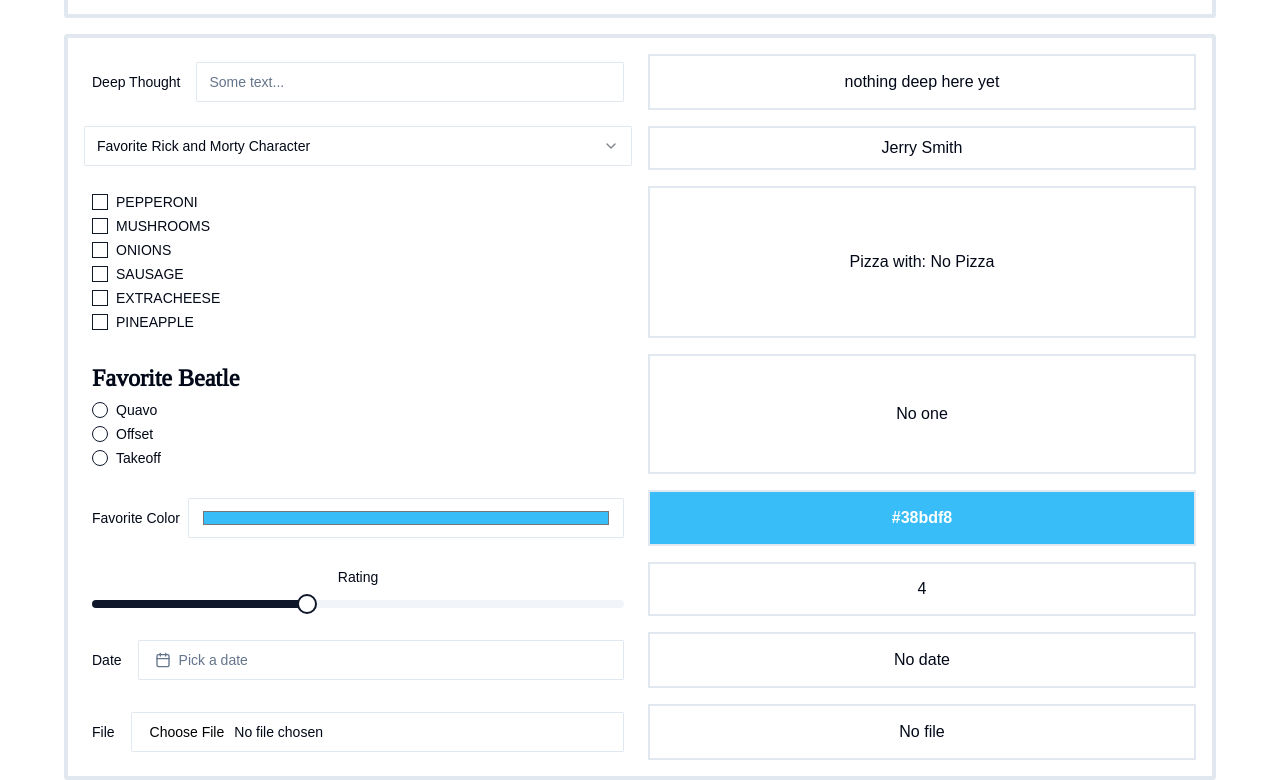
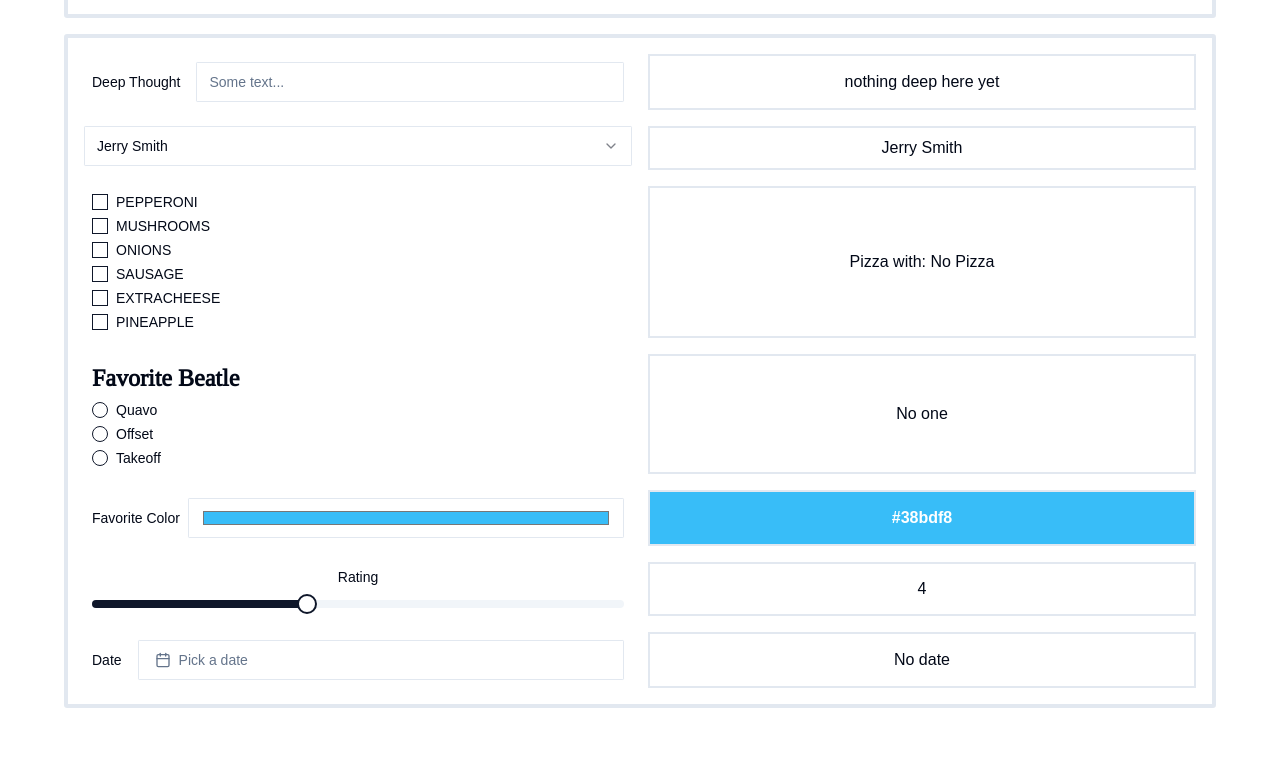
Before and after one commit to areudev/ui-dev, a React (Vite) app: page / in a window 1280 px wide. Shown: the part 991-1771 px from the top of the page. After the commit the page ends 1699 px from the top, so only its background shows below. Built offline with nearby package versions, Linux system fonts and the light colour scheme.

Commit message:
accesible counter

```diff
--- a/src/components/slider.tsx
+++ b/src/components/slider.tsx
@@ -18,7 +18,10 @@ const Slider = React.forwardRef<
 		<SliderPrimitive.Track className="relative h-2 w-full grow overflow-hidden rounded-full bg-secondary">
 			<SliderPrimitive.Range className="absolute h-full bg-primary" />
 		</SliderPrimitive.Track>
-		<SliderPrimitive.Thumb className="block h-5 w-5 rounded-full border-2 border-primary bg-background ring-offset-background cursor-pointer transition-colors focus-visible:outline-none focus-visible:ring-2 focus-visible:ring-ring focus-visible:ring-offset-2 disabled:pointer-events-none disabled:opacity-50" />
+		<SliderPrimitive.Thumb
+			title="slider"
+			className="block h-5 w-5 rounded-full border-2 border-primary bg-background ring-offset-background cursor-pointer transition-colors focus-visible:outline-none focus-visible:ring-2 focus-visible:ring-ring focus-visible:ring-offset-2 disabled:pointer-events-none disabled:opacity-50"
+		/>
 	</SliderPrimitive.Root>
 ))
 Slider.displayName = SliderPrimitive.Root.displayName
--- a/src/demos/galactic-input-gala/index.tsx
+++ b/src/demos/galactic-input-gala/index.tsx
@@ -74,8 +74,15 @@ const GalacticInputGala = () => {
 					<p data-testid="text-result">{text || 'nothing deep here yet'}</p>
 				</div>
 				<div className="items-center">
-					<Select onValueChange={v => setFavoriteCharacter(v)}>
-						<SelectTrigger title="Favorite Rick and Morty Character">
+					<Select
+						value={favoriteCharacter}
+						aria-label="Favorite Rick and Morty Character"
+						onValueChange={v => setFavoriteCharacter(v)}
+					>
+						<SelectTrigger
+							aria-label="Favorite Rick and Morty Character"
+							title="Favorite Rick and Morty Character"
+						>
 							<SelectValue placeholder="Favorite Rick and Morty Character" />
 						</SelectTrigger>
 						<SelectContent>
@@ -177,6 +184,8 @@ const GalacticInputGala = () => {
 						defaultValue={rating}
 						onValueChange={v => setRating(v)}
 						data-testid="range-input"
+						aria-label="rating"
+						title="rating"
 					/>
 				</div>
 				<div className="flex items-center justify-around gap-2 border-2 p-2">
@@ -193,7 +202,7 @@ const GalacticInputGala = () => {
 						{date?.toLocaleDateString() || 'No date'}
 					</p>
 				</div>
-				<div className="flex items-center gap-4 p-2">
+				{/* <div className="flex items-center gap-4 p-2">
 					<Label className="min-w-min flex-shrink-0" htmlFor="resume">
 						<p>File</p>
 					</Label>
@@ -208,7 +217,7 @@ const GalacticInputGala = () => {
 				</div>
 				<div className="flex items-center justify-around gap-2 border-2 p-2">
 					<p data-testid="file-result">{file || 'No file'}</p>
-				</div>
+				</div> */}
 			</div>
 		</Frame>
 	)
```
Also changed, not shown: 1 other file (tests, documents, lock files or other folders).
